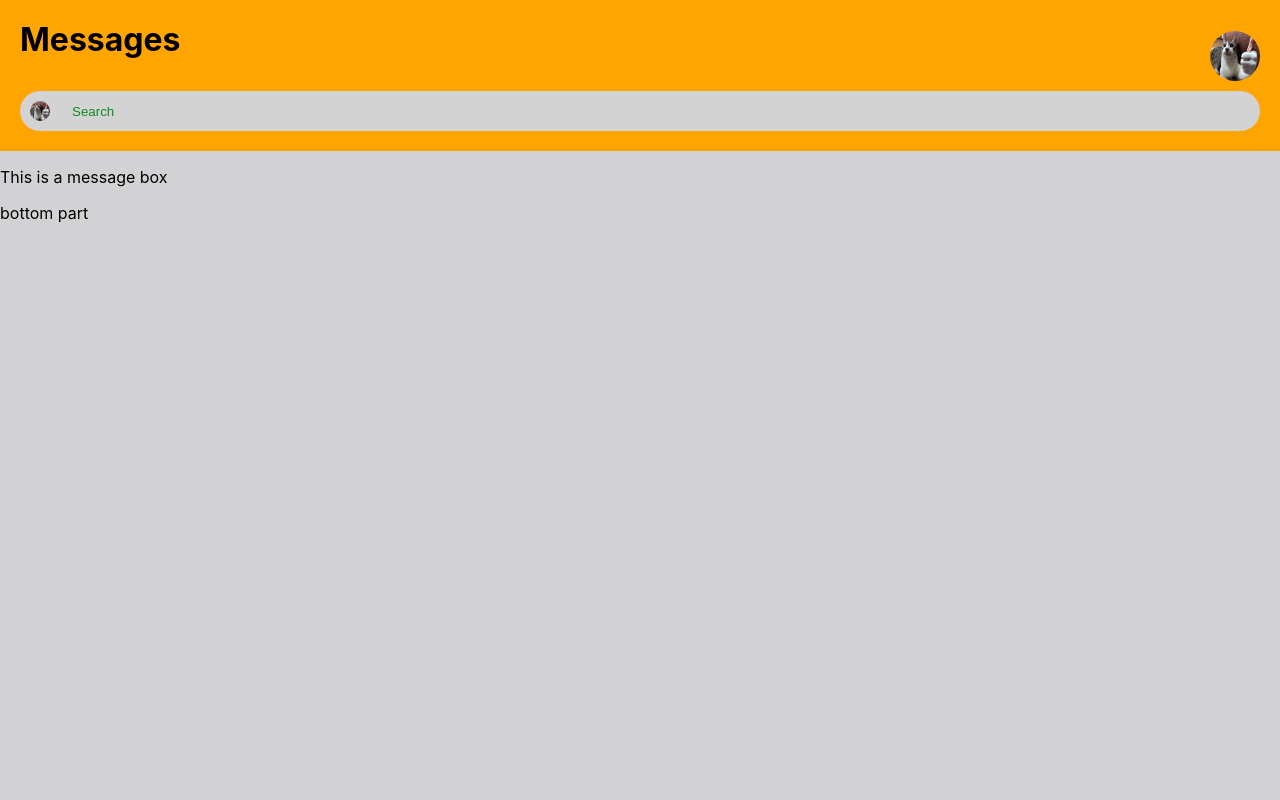
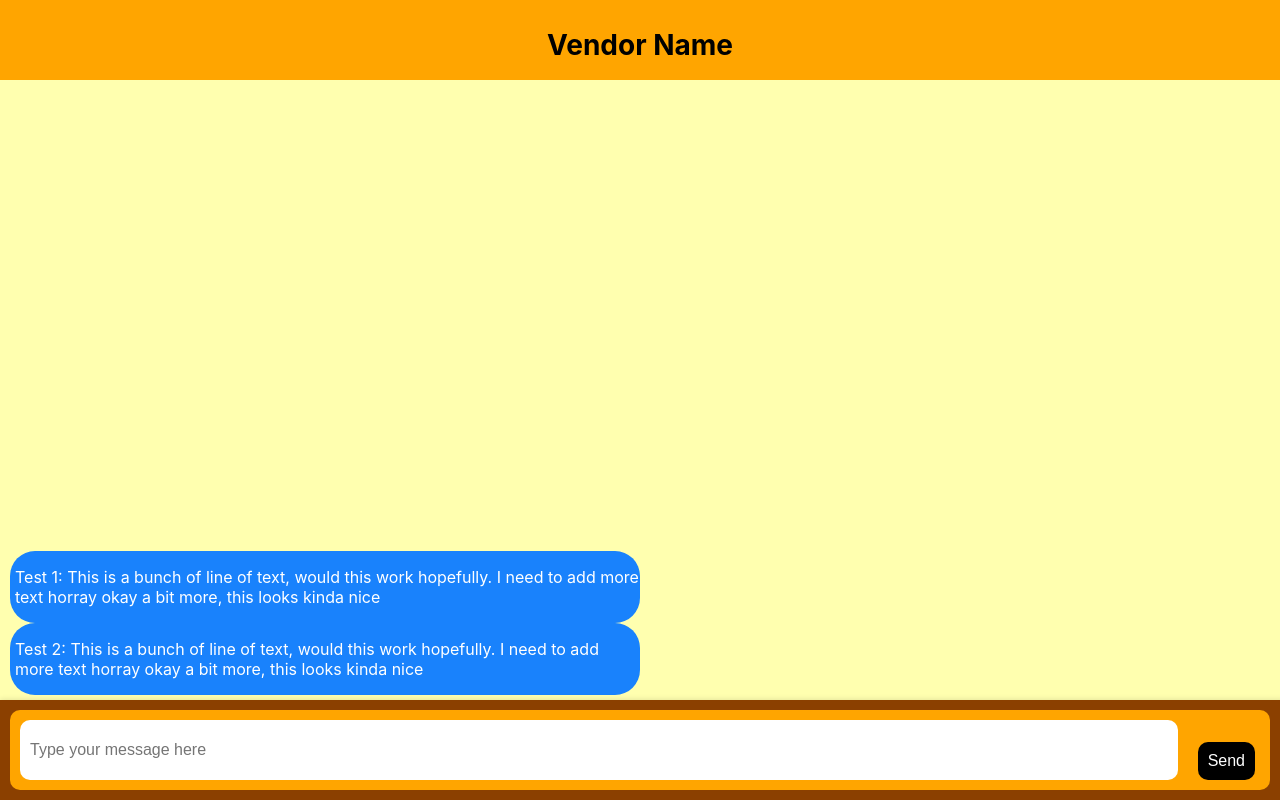
Before and after one commit to ShoeShime/test-chat_app, a React (Create React App) app: page / in a window 1280 px wide. Built offline with nearby package versions, Linux system fonts and the light colour scheme.

Commit message:
Added Bubble Messages

```diff
--- a/src/App.tsx
+++ b/src/App.tsx
@@ -12,7 +12,7 @@ function App() {
 
   return (
 
-    <ChatPage/>
+    <ChatRoom/>
 
   );
 }
--- a/src/features/ChatRoom/components/Messages.tsx
+++ b/src/features/ChatRoom/components/Messages.tsx
@@ -1,7 +1,7 @@
 import React from "react";
 import styled from "styled-components";
 
-const Message_List = styled.div`
+const MessageList = styled.div`
 	background-color: #FFFFAF;
 	display: flex;
 
@@ -15,18 +15,53 @@ const Message_List = styled.div`
 	overflow-y: scroll;
 `;
 
+const MessageWrapper = styled.div`
+	background-color: #1982FC;
+
+	border-radius: 25px;
+
+	width: 50%;
+
+	right: 3%;
+`;
+
+const MessageText = styled.p`
+
+	color: #FFFFFF;
+
+	text-align: left;
+
+	margin-inline-start: 5px;
+
+`;
+
+
 
 const Messages = () =>{
 
 
 
 	return(
-			<Message_List>
+			<MessageList>
+				<MessageWrapper>
 
-				<p>wah</p>
-				<p>wah</p>
-				<p>wah</p>
-			</Message_List>
+					<MessageText>
+						Test 1: This is a bunch of line of text, would this work hopefully.
+						I need to add more text horray okay a bit more, this looks kinda nice
+					</MessageText>
+
+				</MessageWrapper>
+
+				<MessageWrapper>
+
+					<MessageText>
+						Test 2: This is a bunch of line of text, would this work hopefully.
+						I need to add more text horray okay a bit more, this looks kinda nice
+					</MessageText>
+
+				</MessageWrapper>
+
+			</MessageList>
 	);
 }
 
--- a/src/features/chatdisplay/components/ChatHeader_Page.tsx
+++ b/src/features/chatdisplay/components/ChatHeader_Page.tsx
@@ -27,15 +27,15 @@ const HeaderContainer = styled.div`
 `;
 
 const MessageTitle = styled.p`
-	font-size: 2em;
+	font-size: 3em;
 	font-weight: bold;
 
 	margin-top: 0;
 `;
 
 const MessageImg = styled.img`
-	width: 50px;
-	height: 50px;
+	width: 4em;
+	height: 4em;
 
 	margin-left: 15px;
 	border-radius: 50%;
--- a/src/features/chatdisplay/components/MessageBox.tsx
+++ b/src/features/chatdisplay/components/MessageBox.tsx
@@ -1,17 +1,46 @@
 import React from "react";
 import styled from "styled-components";
 
+const MessageWrapper = styled.div`
+
+`;
+
+const MessagerBox = styled.div`
 
 
 
+`;
+
+const MessageTimestamp = styled.p`
+
+
+`;
+
+const TextMessage = styled.p`
+
+`;
+
+const UserTitle = styled.p`
+
+
+
+`;
 
 const MessageBox = () =>{
 
 
 	return(
-		<div>
-			<p>This is a message box</p>
-		</div>
+		<MessagerBox>
+
+
+				<UserTitle>This is a message box</UserTitle>
+
+				<TextMessage>I want Ice Cream</TextMessage>
+
+				<MessageTimestamp>2:40 AM</MessageTimestamp>
+
+
+		</MessagerBox>
 	);
 }
 
```
Also changed, not shown: src/features/chatdisplay/misc/ThumbsUp.jpg.
